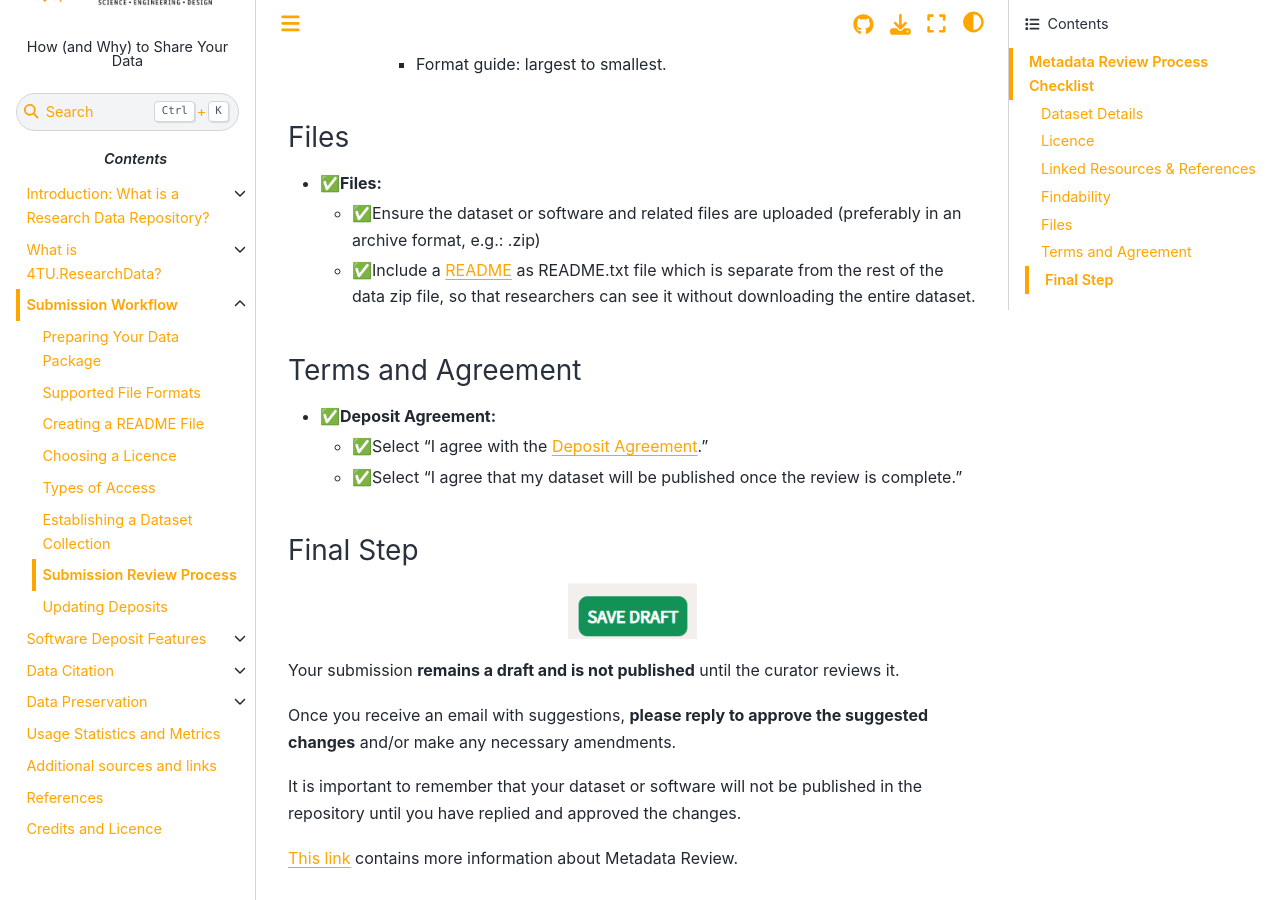
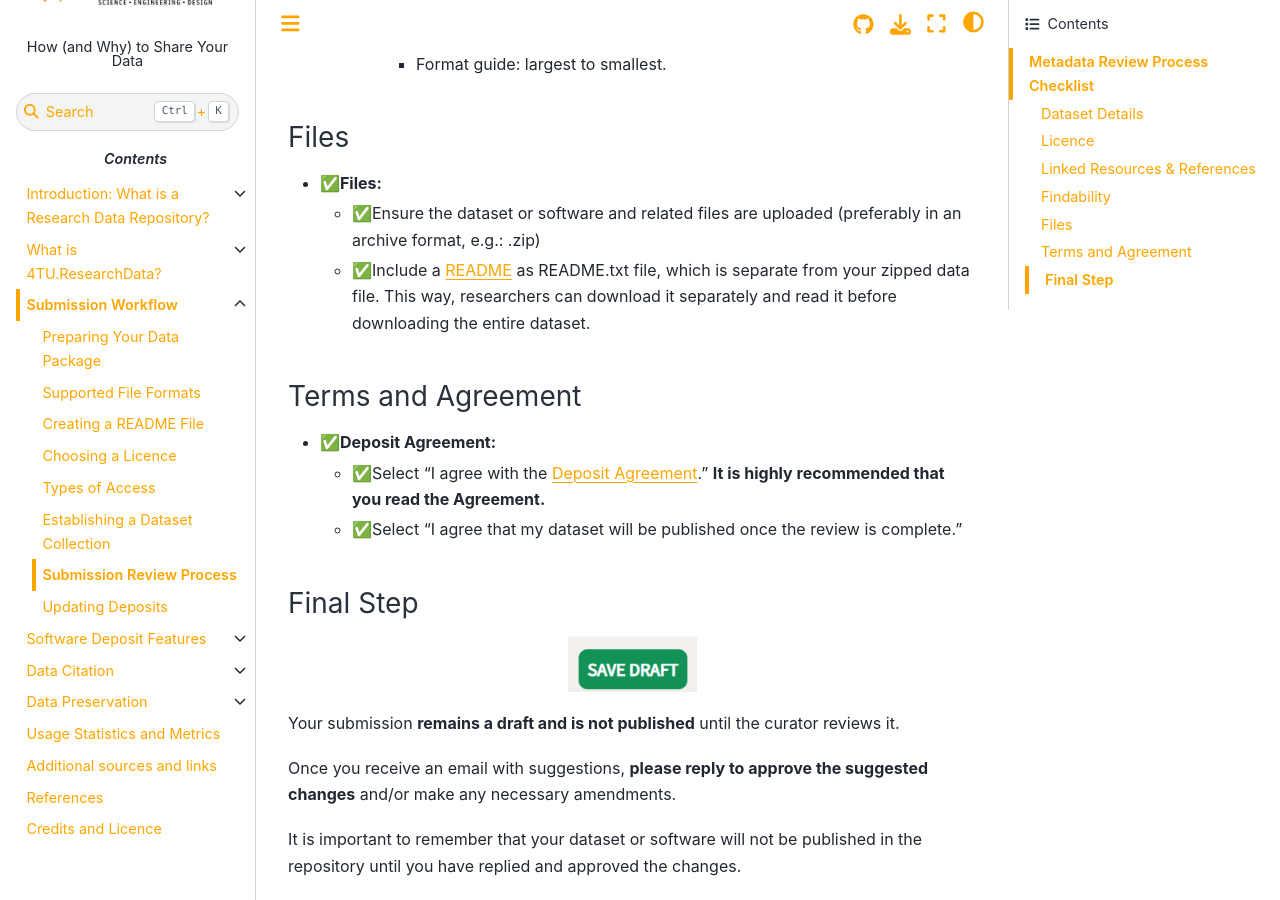
Before and after one commit to TUDelft-books/FAIR4TU_Submission_Help, a Jupyter Book: the page built from book/submission_workflow/data_curation.md, in a window 1280 px wide and 900 px high, scrolled down 4578 px. Built offline with Jupyter Book 1.0.4 settings and Sphinx 7.4.7 and the Sphinx Book theme 1.1.4, drawn with Linux system fonts in a browser that asks for light colours; pages that are not in the unit, such as notebooks, are missing from menus; comment, search, counter and statistics services are not loaded.

Commit message:
Update data_curation.md

```diff
--- a/book/submission_workflow/data_curation.md
+++ b/book/submission_workflow/data_curation.md
@@ -168,11 +168,11 @@ This human-centered approach not only improves the quality of your data but also
 ### Files
 - **✅Files:**
     - ✅Ensure the dataset or software and related files are uploaded (preferably in an archive format, e.g.: .zip)
-    - ✅Include a [README](/submission_workflow/readme_and_documentation) as README.txt file which is separate from the rest of the data zip file, so that researchers can see it without downloading the entire dataset.
+    - ✅Include a [README](/submission_workflow/readme_and_documentation) as README.txt file, which is separate from your zipped data file. This way, researchers can download it separately and read it before downloading the entire dataset.
 
 ### Terms and Agreement
 - **✅Deposit Agreement:**
-    - ✅Select "I agree with the [Deposit Agreement](https://data.4tu.nl/s/docs/deposit-agreement.pdf)."
+    - ✅Select "I agree with the [Deposit Agreement](https://data.4tu.nl/s/docs/deposit-agreement.pdf)." **It is highly recommended that you read the Agreement.**
     - ✅Select "I agree that my dataset will be published once the review is complete."
 
 ### Final Step
```
